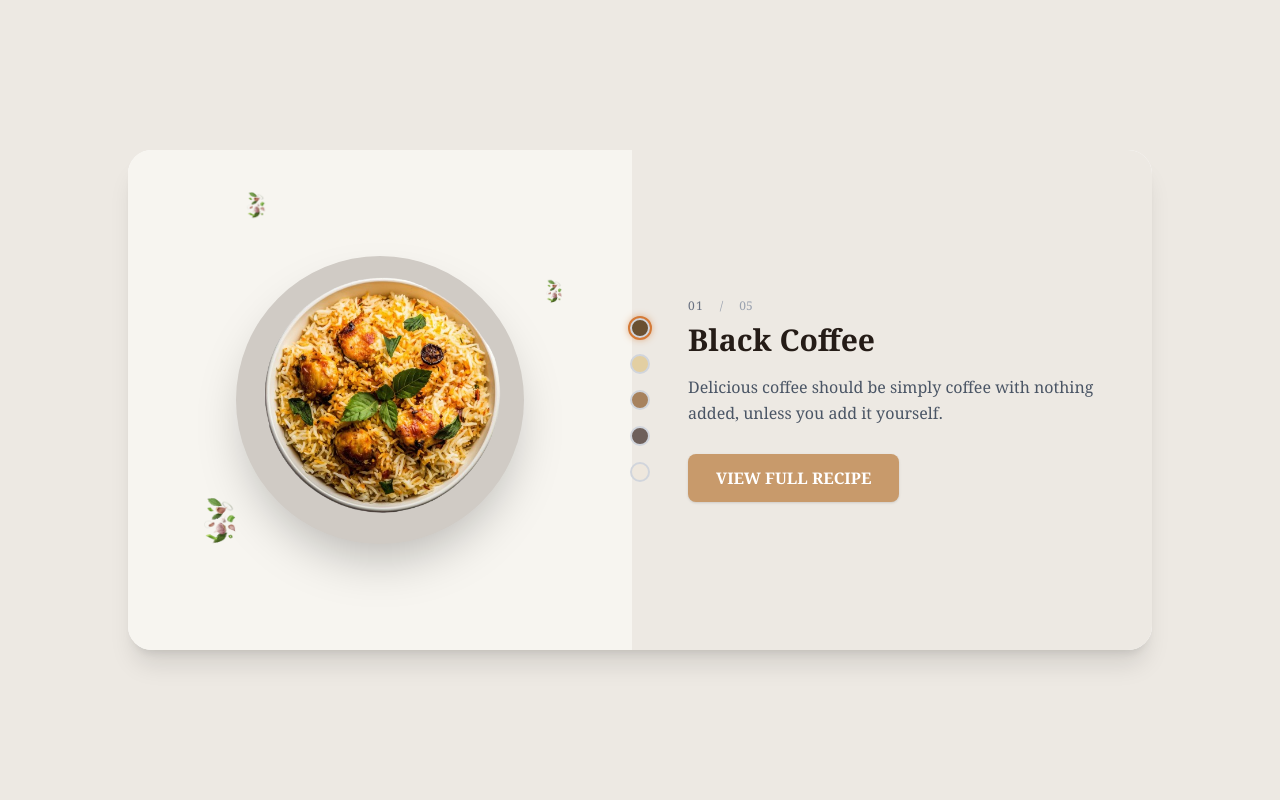
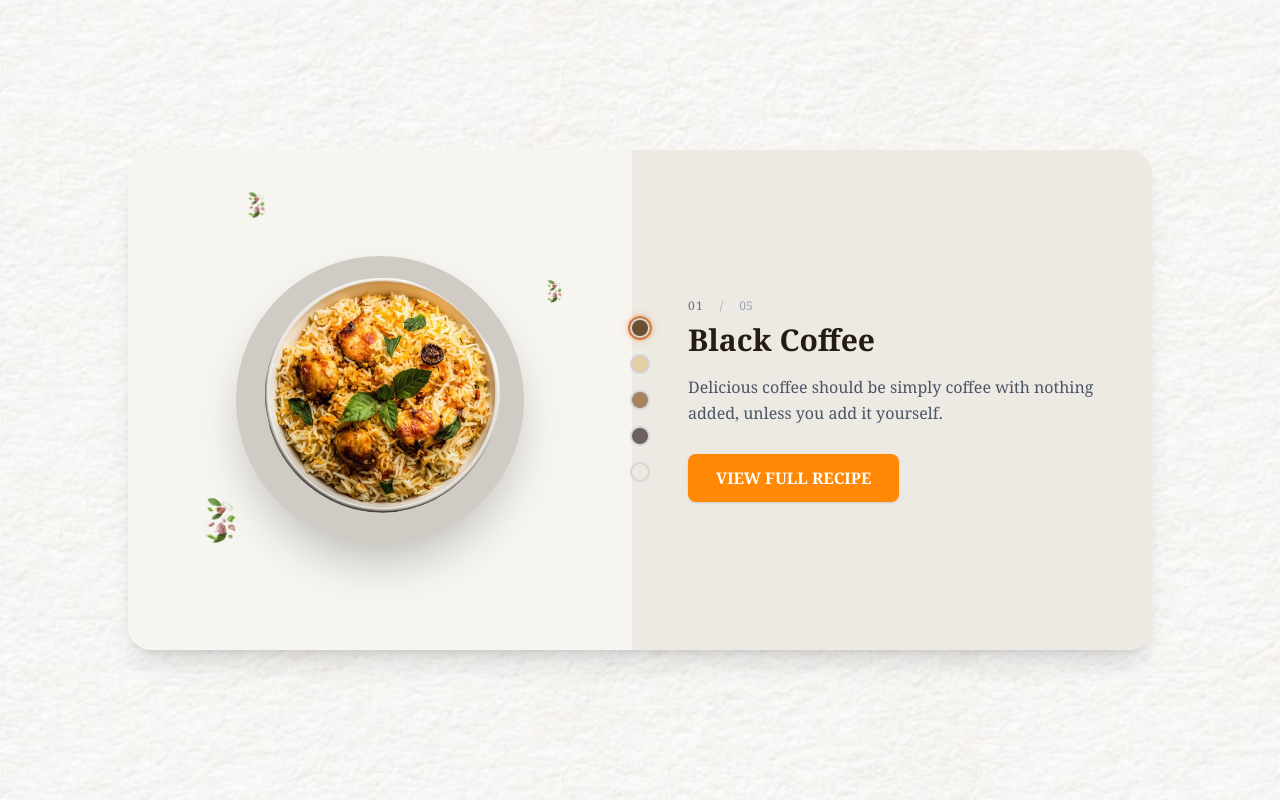
Before and after one commit to ParasharDeb/AI_Chef, a Next.js app in the folder apps/ai_chef/: page /recipelist in a window 1280 px wide. Built offline with nearby package versions, Linux system fonts and the light colour scheme.

Commit message:
day 2 init

```diff
--- a/apps/ai_chef/app/auth/page.tsx
+++ b/apps/ai_chef/app/auth/page.tsx
@@ -7,7 +7,7 @@ export default function AuthPage() {
   return (
     <div className="min-h-screen flex items-center justify-center bg-[#f6f5f3] px-6 py-12 relative overflow-hidden font-sans">
       {/* Background pattern or image if needed */}
-      <div className="absolute inset-0 bg-[url('/marble-bg.jpg')] bg-cover opacity-20 -z-10"></div>
+      <div className="absolute inset-0 bg-[url('/marble-bg.jpg')] bg-paper opacity-20 -z-10"></div>
 
       <div className="bg-white rounded-3xl shadow-xl max-w-4xl w-full flex overflow-hidden max-md:flex-col">
         {/* Left side - form */}
@@ -67,13 +67,6 @@ export default function AuthPage() {
                 ? "Sign in to your account to enjoy all features."
                 : "Sign up and discover a great variety of delicious recipes."}
             </p>
-            {/* Decorative image */}
-            <img
-              src="/spices-orange.png"
-              alt="Spices"
-              className="mt-8 max-md:mt-4 w-36 max-md:w-24 object-contain select-none"
-              draggable={false}
-            />
           </div>
         </div>
       </div>
--- a/apps/ai_chef/app/recipelist/page.tsx
+++ b/apps/ai_chef/app/recipelist/page.tsx
@@ -115,7 +115,7 @@ export default function Recipelist() {
   }
 
   return (
-    <div className="min-h-screen w-full flex items-center justify-center bg-[#ede9e3] font-serif">
+    <div className="min-h-screen w-full flex items-center justify-center bg-paper font-serif">
       <div className="bg-white max-w-5xl w-full rounded-3xl shadow-xl flex overflow-hidden relative">
         {/* Left Visual Column */}
         <div
@@ -182,7 +182,7 @@ export default function Recipelist() {
             <p className="text-gray-600 mb-7 max-w-md leading-relaxed">
               {coffeeList[activeIdx].description}
             </p>
-            <button className="bg-[#c89a6b] hover:bg-[#b37e47] transition text-white font-semibold px-7 py-3 rounded-lg shadow w-max cursor-pointer">
+            <button className="bg-orange-400 hover:bg-[#b37e47] transition text-white font-semibold px-7 py-3 rounded-lg shadow w-max cursor-pointer">
               VIEW FULL RECIPE
             </button>
           </div>
```
